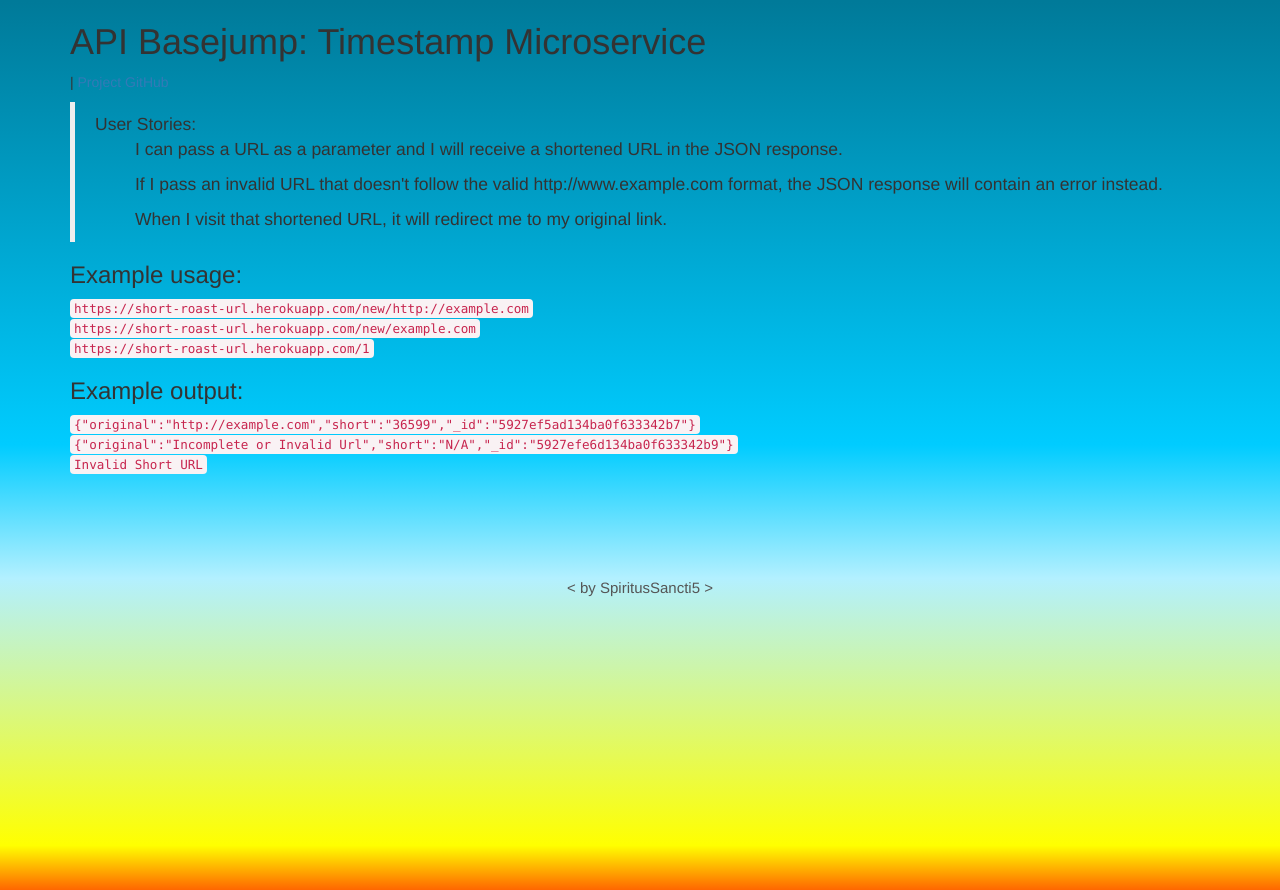
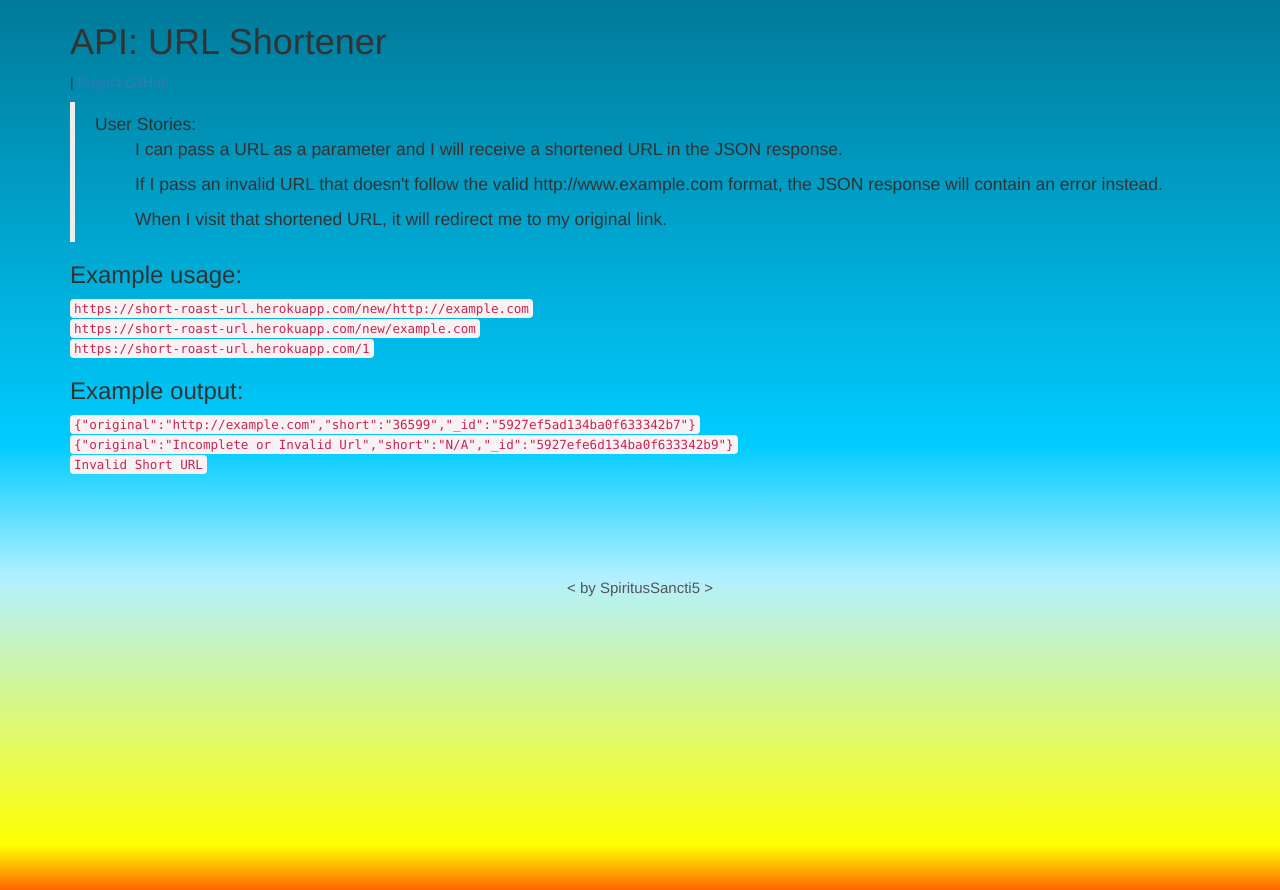
Before and after one commit to SpiritusSancti5/urlshort, a website: page page/index.html in a window 1280 px wide. Drawn offline with nearby package versions, Linux system fonts and the light colour scheme.

Commit message:
title fix

```diff
--- a/page/index.html
+++ b/page/index.html
@@ -10,7 +10,7 @@
 </head>
 <body>
 <div class="container">
-    <h1 class="header">API Basejump: Timestamp Microservice</h1> |
+    <h1 class="header">API: URL Shortener</h1> |
         <a href="https://github.com/SpiritusSancti5/timestamp">Project GitHub</a></p>
     <blockquote>User Stories:
         <ul>I can pass a URL as a parameter and I will receive a shortened URL in the JSON response.</ul>
```
